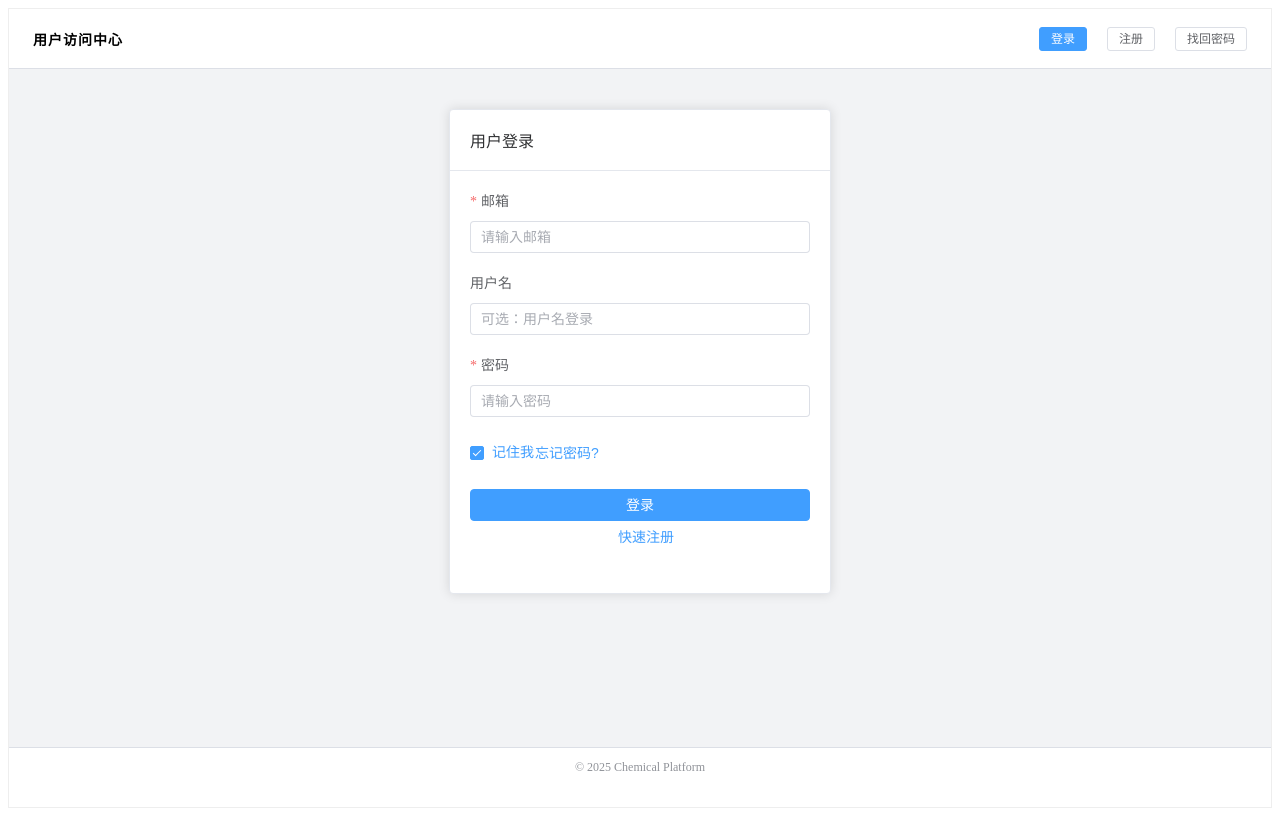
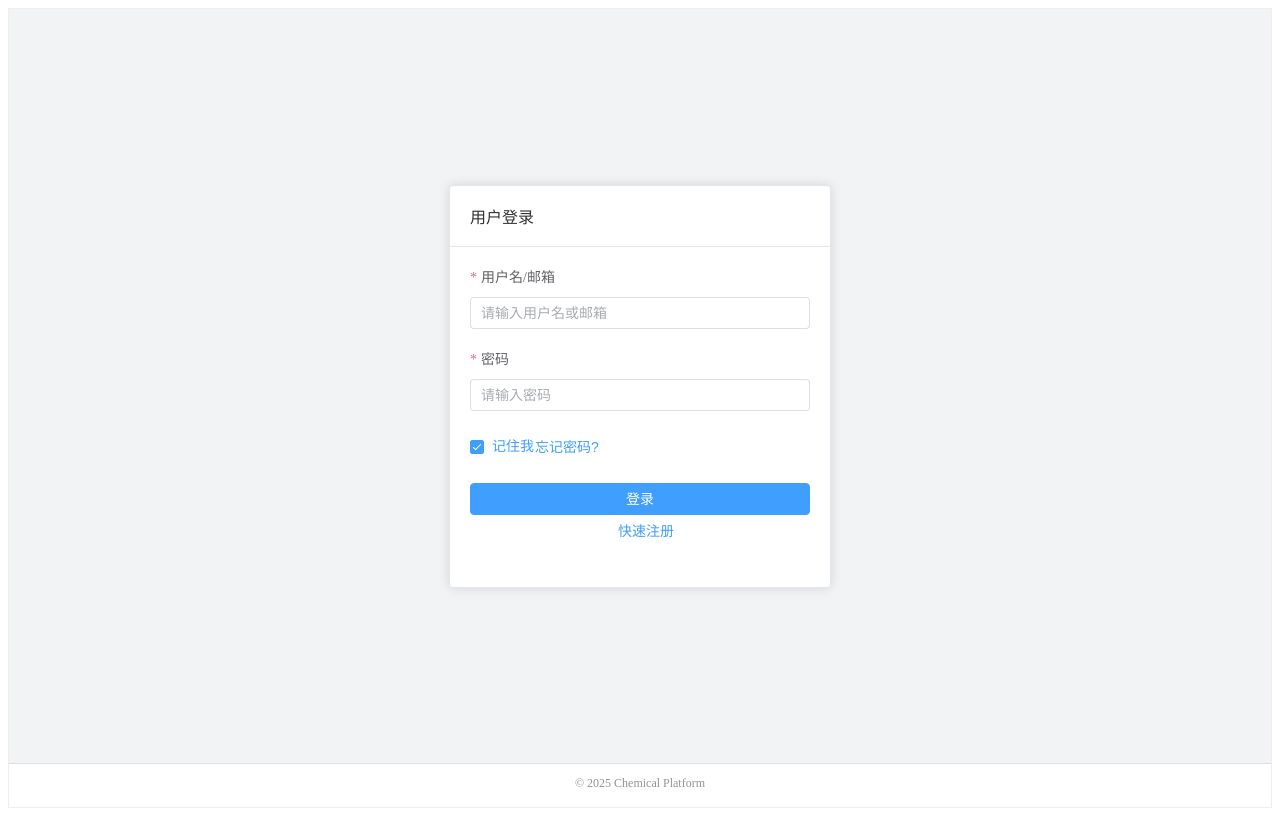
Before and after one commit to Songshilongi/Nexus-frontend, a Vue app: page /login in a window 1280 px wide. Built offline with nearby package versions, Linux system fonts and the light colour scheme.

Commit message:
feat: new login page

```diff
--- a/src/views/LoginView.vue
+++ b/src/views/LoginView.vue
@@ -1,31 +1,5 @@
 <template>
   <el-container style="height: 100vh; border: 1px solid #eee">
-    <el-header class="header">
-      <div class="title">用户访问中心</div>
-      <div class="mode-switch">
-        <el-button
-          size="small"
-          :type="mode === 'login' ? 'primary' : 'default'"
-          @click="switchMode('login')"
-        >
-          登录
-        </el-button>
-        <el-button
-          size="small"
-          :type="mode === 'register' ? 'primary' : 'default'"
-          @click="switchMode('register')"
-        >
-          注册
-        </el-button>
-        <el-button
-          size="small"
-          :type="mode === 'reset' ? 'primary' : 'default'"
-          @click="switchMode('reset')"
-        >
-          找回密码
-        </el-button>
-      </div>
-    </el-header>
     <el-main class="content">
       <el-card class="auth-card" :header="modeTitle">
         <el-form
@@ -36,17 +10,22 @@
           label-width="100px"
           size="default"
         >
-          <!-- 登录 / 注册 共用：邮箱 -->
+          <!-- 登录：单一输入框（用户名/邮箱） -->
+          <el-form-item label="用户名/邮箱" prop="loginId" v-if="showField('loginId')">
+            <el-input v-model="form.loginId" placeholder="请输入用户名或邮箱" />
+          </el-form-item>
+
+          <!-- 注册：单独的用户名 -->
+          <el-form-item label="用户名" prop="username" v-if="showField('username')">
+            <el-input v-model="form.username" placeholder="请设置用户名" />
+          </el-form-item>
+
+          <!-- 注册/找回密码：单独的邮箱 -->
           <el-form-item label="邮箱" prop="email" v-if="showField('email')">
             <el-input v-model="form.email" placeholder="请输入邮箱" />
           </el-form-item>
 
-          <!-- 登录可以支持用户名登录（可选） -->
-          <el-form-item label="用户名" prop="username" v-if="showField('username')">
-            <el-input v-model="form.username" placeholder="可选：用户名登录" />
-          </el-form-item>
-
-          <!-- 登录 / 注册 密码 -->
+          <!-- 登录/注册：密码 -->
           <el-form-item label="密码" prop="password" v-if="showField('password')">
             <el-input
               type="password"
@@ -56,7 +35,7 @@
             />
           </el-form-item>
 
-          <!-- 注册 确认密码 -->
+          <!-- 注册：确认密码 -->
           <el-form-item label="确认密码" prop="confirmPassword" v-if="showField('confirmPassword')">
             <el-input
               type="password"
@@ -66,7 +45,7 @@
             />
           </el-form-item>
 
-          <!-- 找回密码 验证码（可选） -->
+          <!-- 找回密码：验证码 -->
           <el-form-item label="邮箱验证码" prop="code" v-if="showField('code')">
             <el-row :gutter="12">
               <el-col :span="14">
@@ -85,7 +64,7 @@
             </el-row>
           </el-form-item>
 
-          <!-- 找回密码 新密码 -->
+          <!-- 找回密码：新密码 -->
           <el-form-item label="新密码" prop="newPassword" v-if="showField('newPassword')">
             <el-input
               type="password"
@@ -145,33 +124,72 @@ import { ElMessage } from 'element-plus'
 
 const router = useRouter()
 
-const mode = ref('login') // login | register | reset
+// 模式：login(登录)/register(注册)/reset(找回密码)
+const mode = ref('login')
 const loading = ref(false)
 const codeCountdown = ref(0)
 let codeTimer = null
 
 const formRef = ref(null)
+// 表单数据（新增loginId，注册页单独用username和email）
 const form = ref({
-  email: '',
-  username: '',
-  password: '',
-  confirmPassword: '',
-  remember: true,
-  code: '',
-  newPassword: '',
+  loginId: '', // 登录页：用户名/邮箱输入框
+  username: '', // 注册页：单独用户名
+  email: '', // 注册/找回密码：单独邮箱
+  password: '', // 登录/注册：密码
+  confirmPassword: '', // 注册：确认密码
+  remember: true, // 登录：记住我
+  code: '', // 找回密码：验证码
+  newPassword: '', // 找回密码：新密码
 })
 
+// 表单验证规则（按模式动态生效）
 const rules = {
+  // 登录：用户名/邮箱（支持两种格式）
+  loginId: [
+    { required: true, message: '请输入用户名或邮箱', trigger: ['blur', 'input'] },
+    {
+      validator: (_, value) => {
+        // 允许用户名（字母/数字/下划线，3-20位）或邮箱格式
+        const emailReg = /^[^\s@]+@[^\s@]+\.[^\s@]+$/
+        const usernameReg = /^[a-zA-Z0-9_]{3,20}$/
+        if (emailReg.test(value) || usernameReg.test(value)) {
+          return Promise.resolve()
+        }
+        return Promise.reject(new Error('请输入有效的用户名（3-20位字母/数字/下划线）或邮箱'))
+      },
+      trigger: ['blur', 'input'],
+    },
+  ],
+
+  // 注册：用户名（单独验证）
+  username: [
+    { required: true, message: '请设置用户名', trigger: ['blur', 'input'] },
+    { min: 3, max: 20, message: '用户名长度为3-20位', trigger: ['blur', 'input'] },
+    {
+      pattern: /^[a-zA-Z0-9_]+$/,
+      message: '用户名只能包含字母、数字和下划线',
+      trigger: ['blur', 'input'],
+    },
+  ],
+
+  // 注册/找回密码：邮箱（单独验证）
   email: [
     { required: true, message: '请输入邮箱', trigger: ['blur', 'input'] },
     { type: 'email', message: '邮箱格式不正确', trigger: ['blur', 'input'] },
   ],
-  username: [{ required: false, trigger: ['blur'] }],
-  password: [{ required: true, message: '请输入密码', trigger: ['blur', 'input'] }],
+
+  // 登录/注册：密码
+  password: [
+    { required: true, message: '请输入密码', trigger: ['blur', 'input'] },
+    { min: 6, max: 20, message: '密码长度为6-20位', trigger: ['blur', 'input'] },
+  ],
+
+  // 注册：确认密码
   confirmPassword: [
     { required: true, message: '请确认密码', trigger: ['blur', 'input'] },
     ({ getFieldValue }) => ({
-      validator(_, value) {
+      validator: (_, value) => {
         if (!value || getFieldValue('password') === value) {
           return Promise.resolve()
         }
@@ -180,10 +198,18 @@ const rules = {
       trigger: ['blur', 'input'],
     }),
   ],
+
+  // 找回密码：验证码
   code: [{ required: true, message: '请输入验证码', trigger: ['blur', 'input'] }],
-  newPassword: [{ required: true, message: '请输入新密码', trigger: ['blur', 'input'] }],
+
+  // 找回密码：新密码
+  newPassword: [
+    { required: true, message: '请设置新密码', trigger: ['blur', 'input'] },
+    { min: 6, max: 20, message: '新密码长度为6-20位', trigger: ['blur', 'input'] },
+  ],
 }
 
+// 动态标题
 const modeTitle = computed(() => {
   switch (mode.value) {
     case 'login':
@@ -195,6 +221,7 @@ const modeTitle = computed(() => {
   }
 })
 
+// 主按钮文本
 const mainButtonText = computed(() => {
   switch (mode.value) {
     case 'login':
@@ -206,35 +233,51 @@ const mainButtonText = computed(() => {
   }
 })
 
+/**
+ * 切换模式（登录/注册/找回密码）
+ * @param {string} next - 目标模式
+ */
 function switchMode(next) {
   mode.value = next
-  // 重置表单
-  formRef.value?.clearValidate()
+  formRef.value?.clearValidate() // 清除表单验证
+  // 重置表单（保留remember状态）
   form.value = {
     ...form.value,
+    loginId: '',
+    username: '',
     email: '',
-    username: '',
     password: '',
     confirmPassword: '',
     code: '',
     newPassword: '',
   }
-  clearCountdown()
+  clearCountdown() // 清除验证码倒计时
 }
 
+/**
+ * 控制字段显示/隐藏
+ * @param {string} field - 字段名
+ * @returns {boolean} 是否显示
+ */
 function showField(field) {
   if (mode.value === 'login') {
-    return ['email', 'password', 'username'].includes(field)
+    // 登录页只显示：用户名/邮箱、密码
+    return ['loginId', 'password'].includes(field)
   }
   if (mode.value === 'register') {
-    return ['email', 'password', 'confirmPassword'].includes(field)
+    // 注册页显示：用户名、邮箱、密码、确认密码
+    return ['username', 'email', 'password', 'confirmPassword'].includes(field)
   }
   if (mode.value === 'reset') {
+    // 找回密码显示：邮箱、验证码、新密码
     return ['email', 'code', 'newPassword'].includes(field)
   }
   return false
 }
 
+/**
+ * 提交表单（登录/注册/重置密码）
+ */
 async function handleSubmit() {
   await formRef.value?.validate((valid) => {
     if (!valid) {
@@ -243,23 +286,26 @@ async function handleSubmit() {
     }
 
     loading.value = true
-    // 模拟 API
+    // 模拟API请求（实际项目替换为真实接口）
     setTimeout(() => {
       loading.value = false
       if (mode.value === 'login') {
         ElMessage.success('登录成功')
-        // router.push('/dashboard')
+        router.push('/dashboard') // 登录成功跳转到首页
       } else if (mode.value === 'register') {
         ElMessage.success('注册成功，请登录')
-        switchMode('login')
+        switchMode('login') // 注册成功切换到登录页
       } else if (mode.value === 'reset') {
         ElMessage.success('密码重置成功，请登录')
-        switchMode('login')
+        switchMode('login') // 重置成功切换到登录页
       }
     }, 1000)
   })
 }
 
+/**
+ * 发送找回密码验证码
+ */
 function sendResetCode() {
   if (!form.value.email) {
     ElMessage.warning('请先填写邮箱')
@@ -267,15 +313,15 @@ function sendResetCode() {
   }
   if (codeCountdown.value > 0) return
 
-  // 这里可以添加验证邮箱格式的逻辑
+  // 验证邮箱格式（复用rules中的email规则）
   const emailRule = rules.email[1]
-  if (!emailRule.validator(undefined, form.value.email)) {
-    ElMessage.warning('请输入正确的邮箱格式')
+  emailRule.validator(undefined, form.value.email).catch((err) => {
+    ElMessage.warning(err.message)
     return
-  }
+  })
 
-  // 请求发送验证码
-  ElMessage.success('验证码已发送')
+  // 模拟发送验证码API（实际项目替换为真实接口）
+  ElMessage.success('验证码已发送到您的邮箱')
   codeCountdown.value = 60
   codeTimer = setInterval(() => {
     codeCountdown.value--
@@ -285,6 +331,9 @@ function sendResetCode() {
   }, 1000)
 }
 
+/**
+ * 清除验证码倒计时
+ */
 function clearCountdown() {
   if (codeTimer) {
     clearInterval(codeTimer)
@@ -293,48 +342,36 @@ function clearCountdown() {
   codeCountdown.value = 0
 }
 
-// 组件卸载时清除定时器
+// 组件卸载时清除定时器（防止内存泄漏）
 onUnmounted(() => {
   clearCountdown()
 })
 
+/**
+ * 快速注册（登录页跳转注册）
+ */
 function quickRegister() {
   switchMode('register')
 }
 </script>
 
 <style scoped>
-/* 使用 Element Plus 的变量 */
-.header {
-  display: flex;
-  align-items: center;
-  justify-content: space-between;
-  padding: 0 24px;
-  font-size: 14px;
-  background: var(--el-bg-color);
-  border-bottom: 1px solid var(--el-border-color);
-}
-.title {
-  font-weight: 600;
-  letter-spacing: 1px;
-}
-.mode-switch {
-  display: flex;
-  gap: 8px;
-}
+/* 内容区样式：垂直+水平居中 */
 .content {
   display: flex;
   justify-content: center;
-  align-items: flex-start;
-  padding: 40px 16px 24px;
+  align-items: center;
+  padding: 0;
   background-color: var(--el-bg-color-page);
+  height: calc(100vh - 44px); /* 减去页脚高度 */
 }
 .auth-card {
   width: 380px;
-  max-width: 100%;
+  max-width: 90%;
   box-shadow: 0 2px 12px 0 rgba(0, 0, 0, 0.1);
 }
-/* Element Plus 的 el-form-item 有默认的 margin-bottom */
+
+/* 表单样式 */
 .el-form-item {
   margin-bottom: 20px;
 }
@@ -343,14 +380,18 @@ function quickRegister() {
   justify-content: space-between;
   align-items: center;
 }
+
+/* 页脚样式 */
 .footer {
   text-align: center;
   font-size: 12px;
   padding: 12px;
   color: var(--el-text-color-secondary);
   border-top: 1px solid var(--el-border-color);
+  height: 44px;
 }
-/* 自定义按钮样式 */
+
+/* 按钮样式 */
 .login-btn {
   width: 100%;
 }
```
